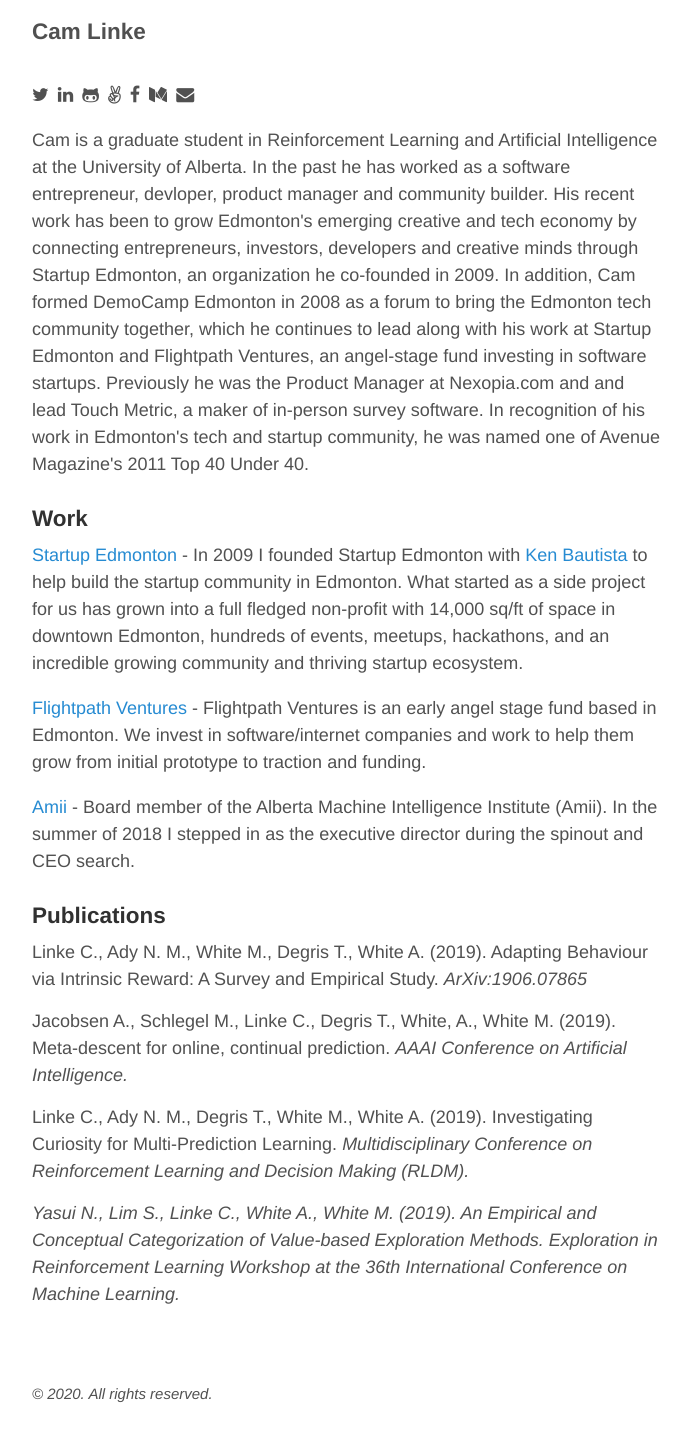
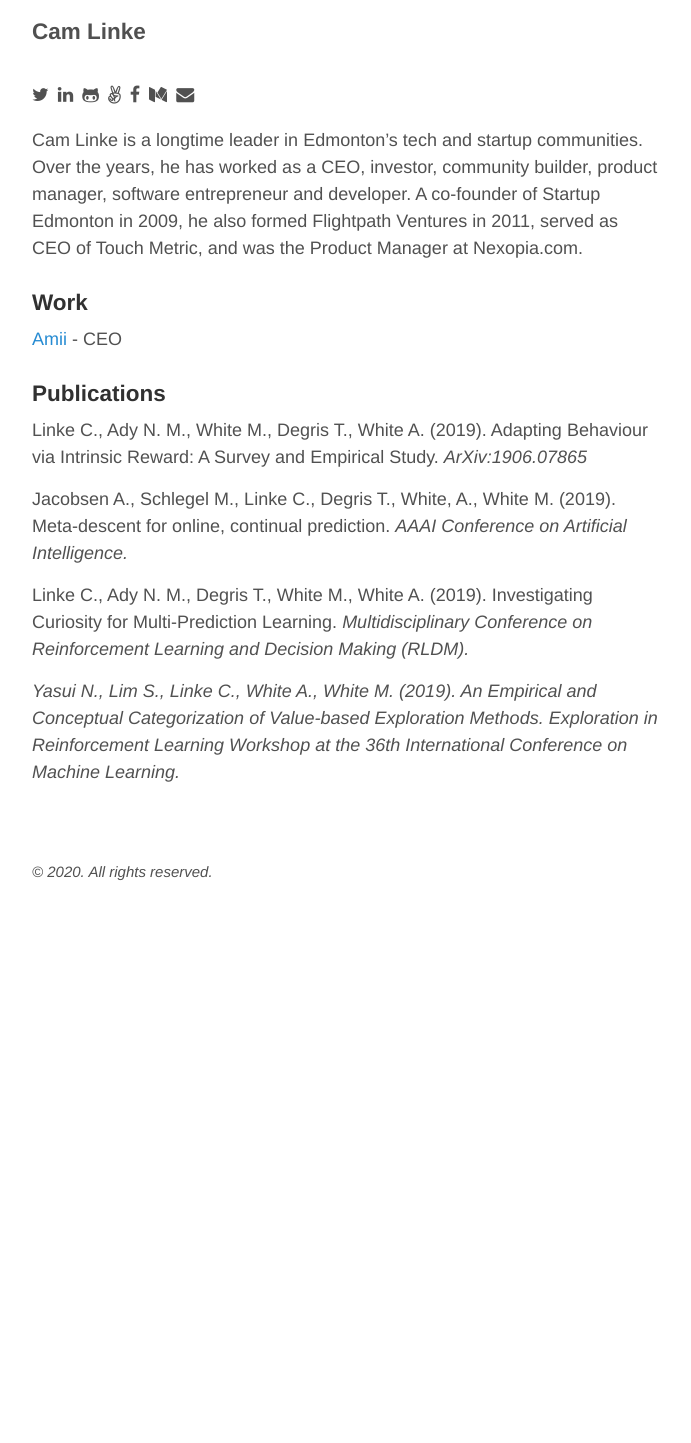
Before and after one commit to camlinke/camlinke.github.io, a Jekyll site: the page built from index.html, in a window 1280 px wide. Shown: the whole page, without its empty margins (293-984 px from the left). Built offline with Jekyll 4.4.1, drawn with Linux system fonts in a browser that asks for light colours; nearby versions of some CDN libraries; the list of posts is cut into pages by our own code; after the commit the page ends 921 px from its top, so only the background shows below that.

Commit message:
Update index.html

```diff
--- a/index.html
+++ b/index.html
@@ -12,14 +12,16 @@
     <li><a href="mailto:cam.linke@gmail.com"><i class="fa fa-envelope"></i></a></li>
 </ul>
 <p>
-  Cam is a graduate student in Reinforcement Learning and Artificial Intelligence at the University of Alberta. In the past he has worked as a software entrepreneur, devloper, product manager and community builder. His recent work has been to grow Edmonton's emerging creative and tech economy by connecting entrepreneurs, investors, developers and creative minds through Startup Edmonton, an organization he co-founded in 2009. In addition, Cam formed DemoCamp Edmonton in 2008 as a forum to bring the Edmonton tech community together, which he continues to lead along with his work at Startup Edmonton and Flightpath Ventures, an angel-stage fund investing in software startups. Previously he was the Product Manager at Nexopia.com and and lead Touch Metric, a maker of in-person survey software. In recognition of his work in Edmonton's tech and startup community, he was named one of Avenue Magazine's 2011 Top 40 Under 40.
+  Cam Linke is a longtime leader in Edmonton’s tech and startup communities. Over the years, he has worked as a CEO, investor, community builder, product manager, software entrepreneur and developer. A co-founder of Startup Edmonton in 2009, he also formed Flightpath Ventures in 2011, served as CEO of Touch Metric, and was the Product Manager at Nexopia.com.
 </p>
 
 <h3>Work</h3>
+<p><a href="http://amii.ca">Amii</a> - CEO</p>
+
+<!-- <h3>Previous</h3>
 <p><a href="http://startupedmonton.com">Startup Edmonton</a> - In 2009 I founded Startup Edmonton with <a href="https://www.linkedin.com/in/kenbautista">Ken Bautista</a> to help build the startup community in Edmonton. What started as a side project for us has grown into a full fledged non-profit with 14,000 sq/ft of space in downtown Edmonton, hundreds of events, meetups, hackathons, and an incredible growing community and thriving startup ecosystem.</p>
-<p><a href="http://flightpathventures.com">Flightpath Ventures</a> - Flightpath Ventures is an early angel stage fund based in Edmonton. We invest in software/internet companies and work to help them grow from initial prototype to traction and funding.</p>
+<p><a href="http://flightpathventures.com">Flightpath Ventures</a> - Flightpath Ventures is an early angel stage fund based in Edmonton. We invest in software/internet companies and work to help them grow from initial prototype to traction and funding.</p> -->
 <!-- <p><a href="http://touchmetric.com">Touch Metric</a> - Touch Metric makes in-person survey software. While most face to face surveys still get recorded using a clipboard our app, Surveyor, allows information to be collected on an iOS device giving customers instant access to their digitized data. We've been used by clients all over the world ranging from door-knocking in political campaigns, to intercept surveys in Fortune 500 retail stores.</p> -->
-<p><a href="http://amii.ca">Amii</a> - Board member of the Alberta Machine Intelligence Institute (Amii). In the summer of 2018 I stepped in as the executive director during the spinout and CEO search.</p>
 
 <!-- <h3>Playing with Technologies</h3>
 <ul class="frontpage-list descriptive">
```
